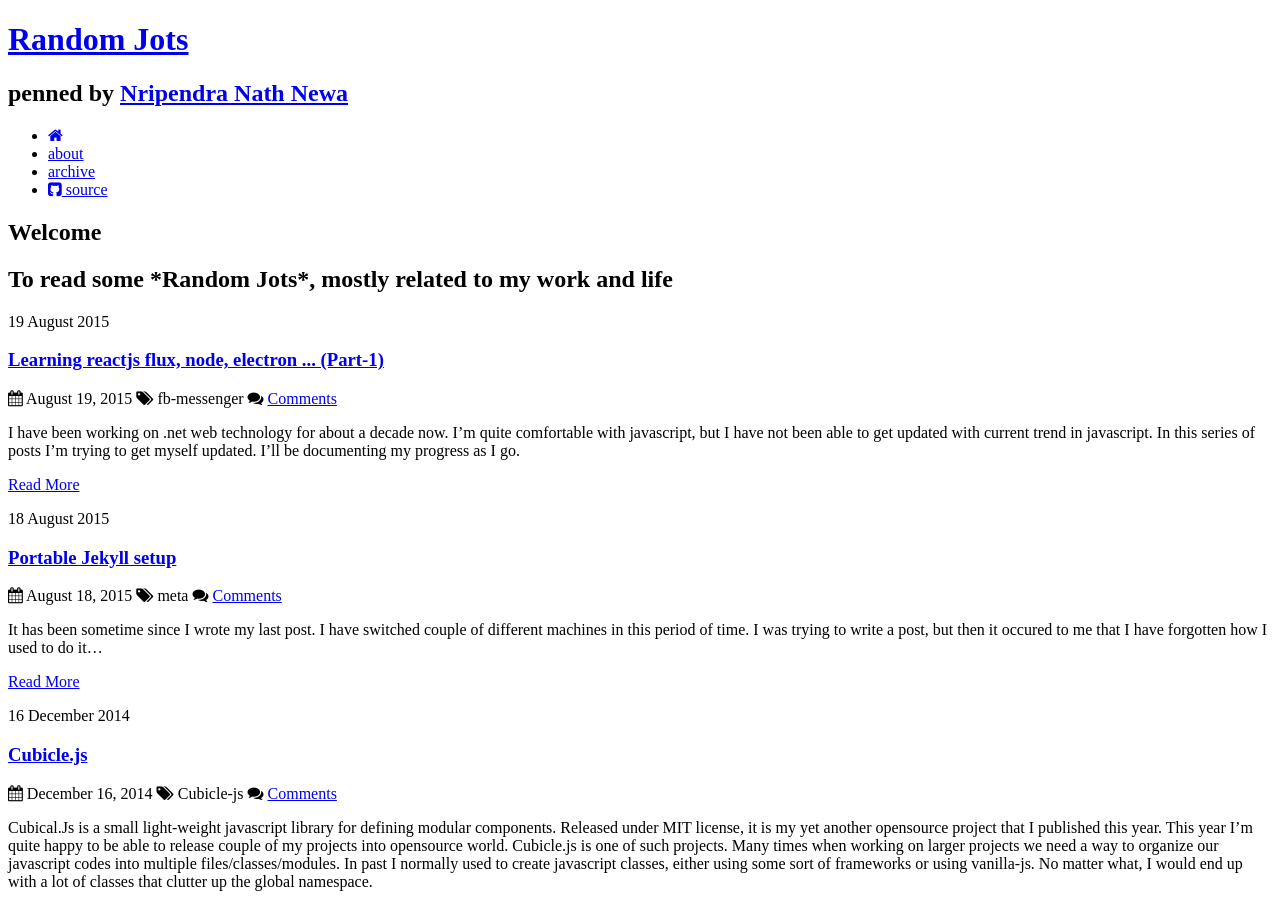
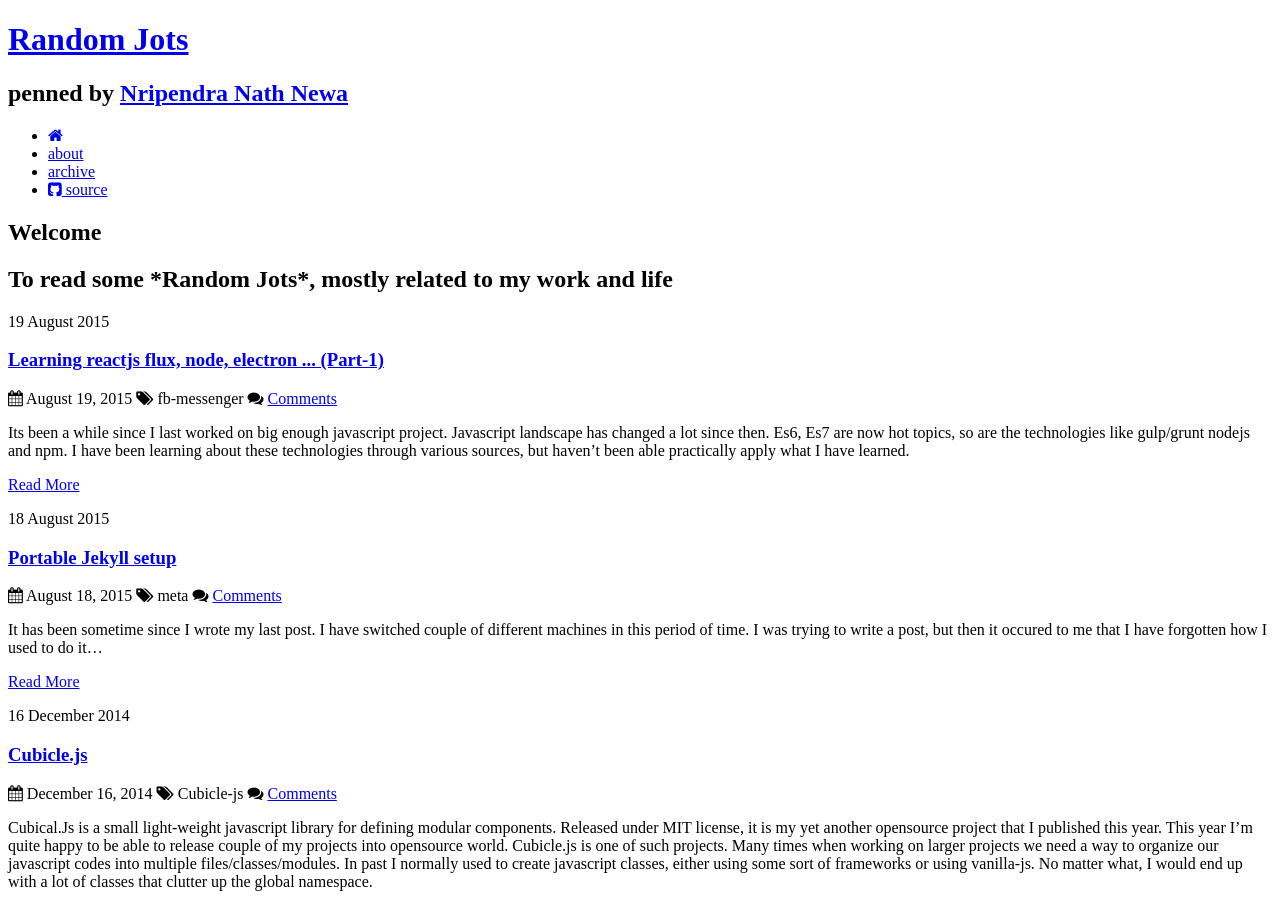
Before and after one commit to nripendra/nripendra.github.io, a Jekyll site: the page built from index.html, in a window 1280 px wide and 900 px high. Built offline with Jekyll 4.4.1, drawn with Linux system fonts in a browser that asks for light colours; Markdown is read by kramdown in place of the engine named in the settings; the list of posts is cut into pages by our own code; comment, search, counter and statistics services are not loaded.

Commit message:
Update the short preview test.

```diff
--- a/_posts/fb-messenger/2015-8-19-Learning-js-technologies-part1.md
+++ b/_posts/fb-messenger/2015-8-19-Learning-js-technologies-part1.md
@@ -2,7 +2,7 @@
 layout: post
 title:  "Learning reactjs flux, node, electron ... (Part-1)"
 date:   2015-8-19 6:00:00
-description: I have been working on .net web technology for about a decade now. I'm quite comfortable with javascript, but I have not been able to get updated with current trend in javascript. In this series of posts I'm trying to get myself updated. I'll be documenting my progress as I go.
+description: Its been a while since I last worked on big enough javascript project. Javascript landscape has changed a lot since then. Es6, Es7 are now hot topics, so are the technologies like gulp/grunt nodejs and npm. I have been learning about these technologies through various sources, but haven't been able practically apply what I have learned.
 categories:
 - fb-messenger
 tags : [fb-messenger, node.js, io.js, es6, npm, typescript, gulp, atom-electron.]
```
